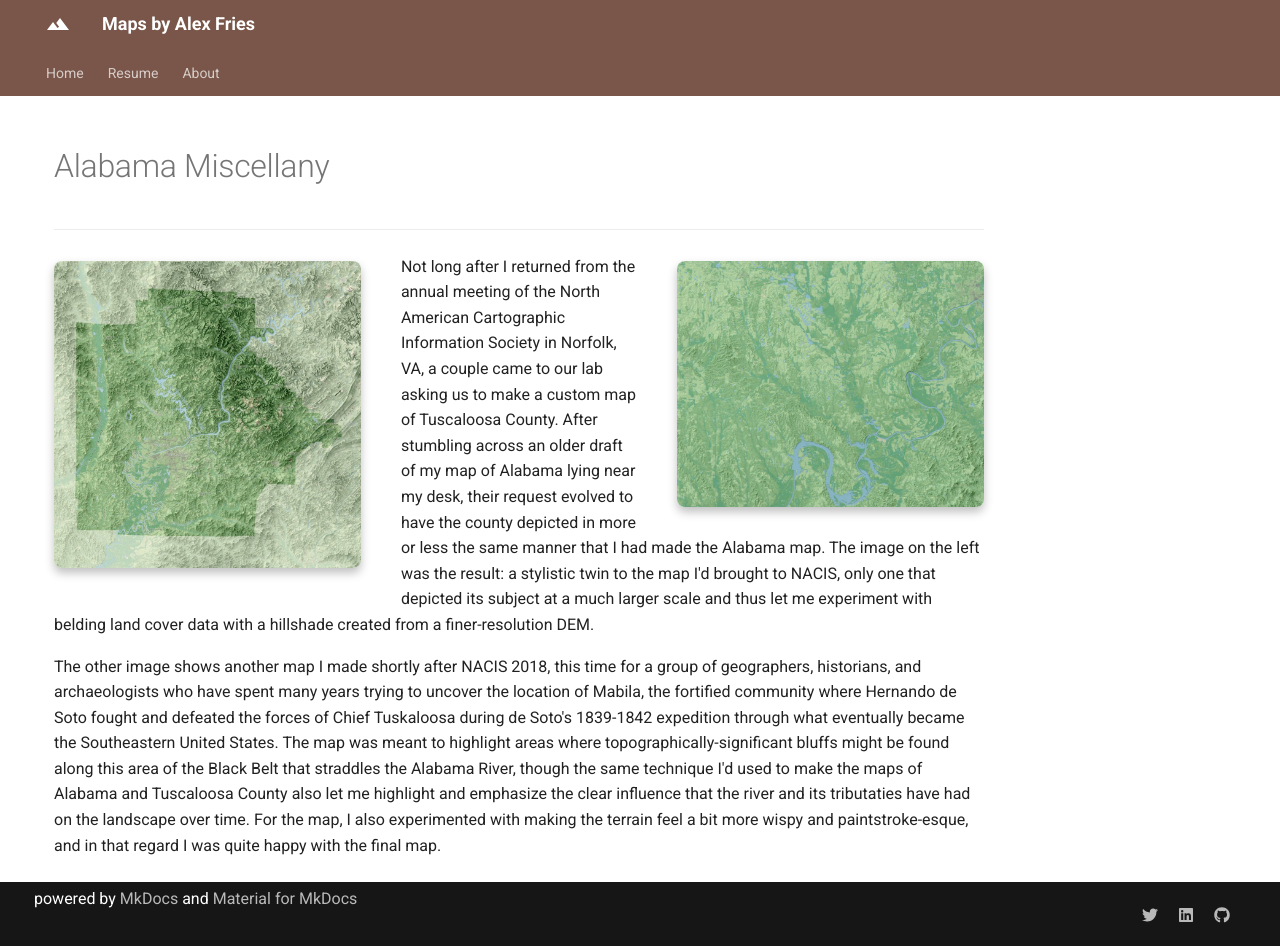
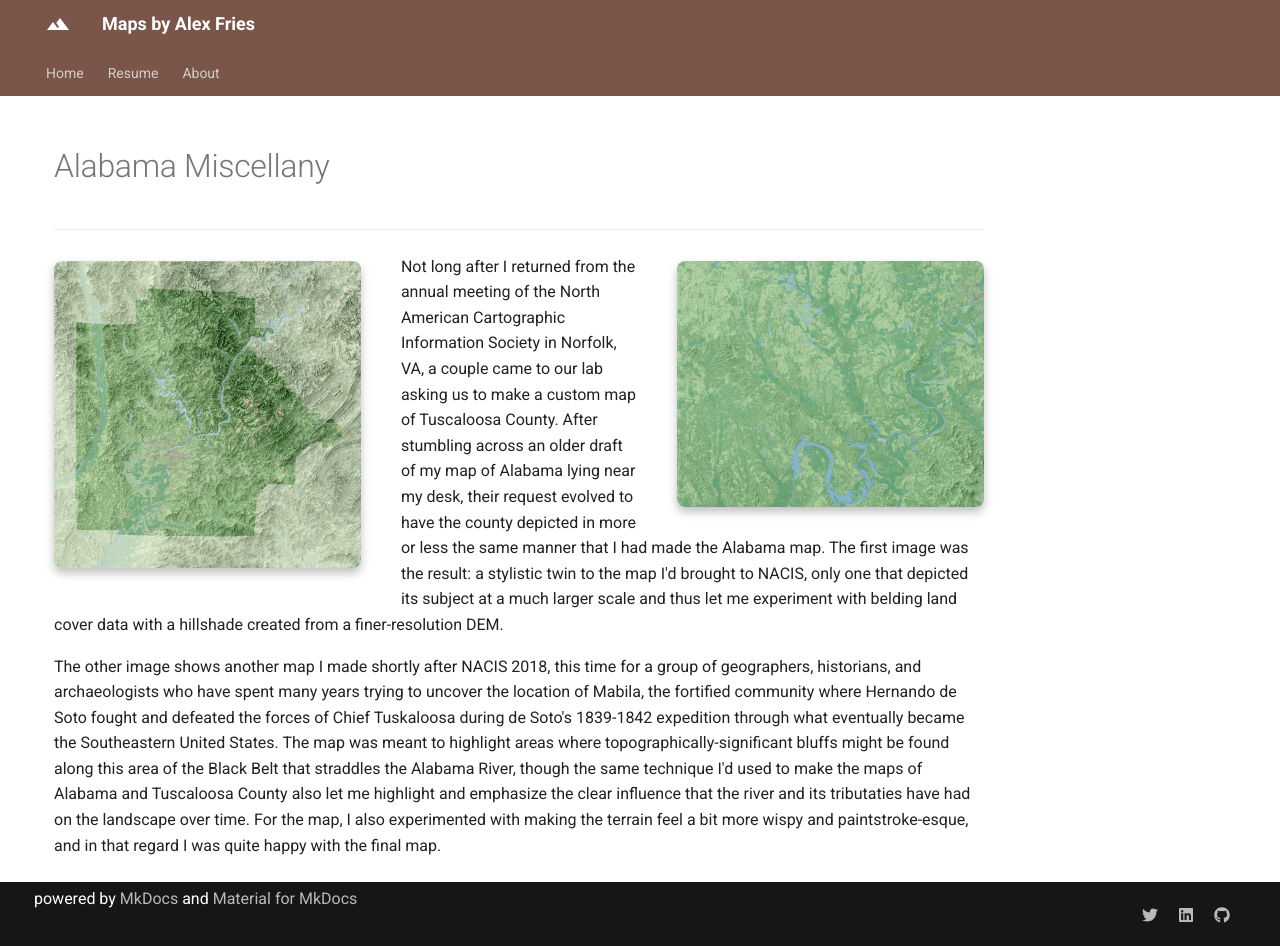
Before and after one commit to acfries/acfries.github.io, an MkDocs documentation site: the page built from docs/portfolio/almisc.md, in a window 1280 px wide and 946 px high. Built offline with MkDocs 1.6.1 and Material for MkDocs 9.7.7, drawn with Linux system fonts in a browser that asks for light colours.

Commit message:
Minor wording and grammar changes

```diff
--- a/docs/portfolio/almisc.md
+++ b/docs/portfolio/almisc.md
@@ -5,6 +5,6 @@
 
 <a href="../../img/alabamariver.jpg"><img class="feature_right" src="../../img/alabamariver_thumb.jpg" alt=""></a>
 
-Not long after I returned from the annual meeting of the North American Cartographic Information Society in Norfolk, VA, a couple came to our lab asking us to make a custom map of Tuscaloosa County. After stumbling across an older draft of my map of Alabama lying near my desk, their request evolved to have the county depicted in more or less the same manner that I had made the Alabama map. The image on the left was the result: a stylistic twin to the map I'd brought to NACIS, only one that depicted its subject at a much larger scale and thus let me experiment with belding land cover data with a hillshade created from a finer-resolution DEM.
+Not long after I returned from the annual meeting of the North American Cartographic Information Society in Norfolk, VA, a couple came to our lab asking us to make a custom map of Tuscaloosa County. After stumbling across an older draft of my map of Alabama lying near my desk, their request evolved to have the county depicted in more or less the same manner that I had made the Alabama map. The first image was the result: a stylistic twin to the map I'd brought to NACIS, only one that depicted its subject at a much larger scale and thus let me experiment with belding land cover data with a hillshade created from a finer-resolution DEM.
 
 The other image shows another map I made shortly after NACIS 2018, this time for a group of geographers, historians, and archaeologists who have spent many years trying to uncover the location of Mabila, the fortified community where Hernando de Soto fought and defeated the forces of Chief Tuskaloosa during de Soto's 1839-1842 expedition through what eventually became the Southeastern United States. The map was meant to highlight areas where topographically-significant bluffs might be found along this area of the Black Belt that straddles the Alabama River, though the same technique I'd used to make the maps of Alabama and Tuscaloosa County also let me highlight and emphasize the clear influence that the river and its tributaties have had on the landscape over time. For the map, I also experimented with making the terrain feel a bit more wispy and paintstroke-esque, and in that regard I was quite happy with the final map.
```
Also changed, not shown: docs/about/index.md (line endings or trailing spaces).
